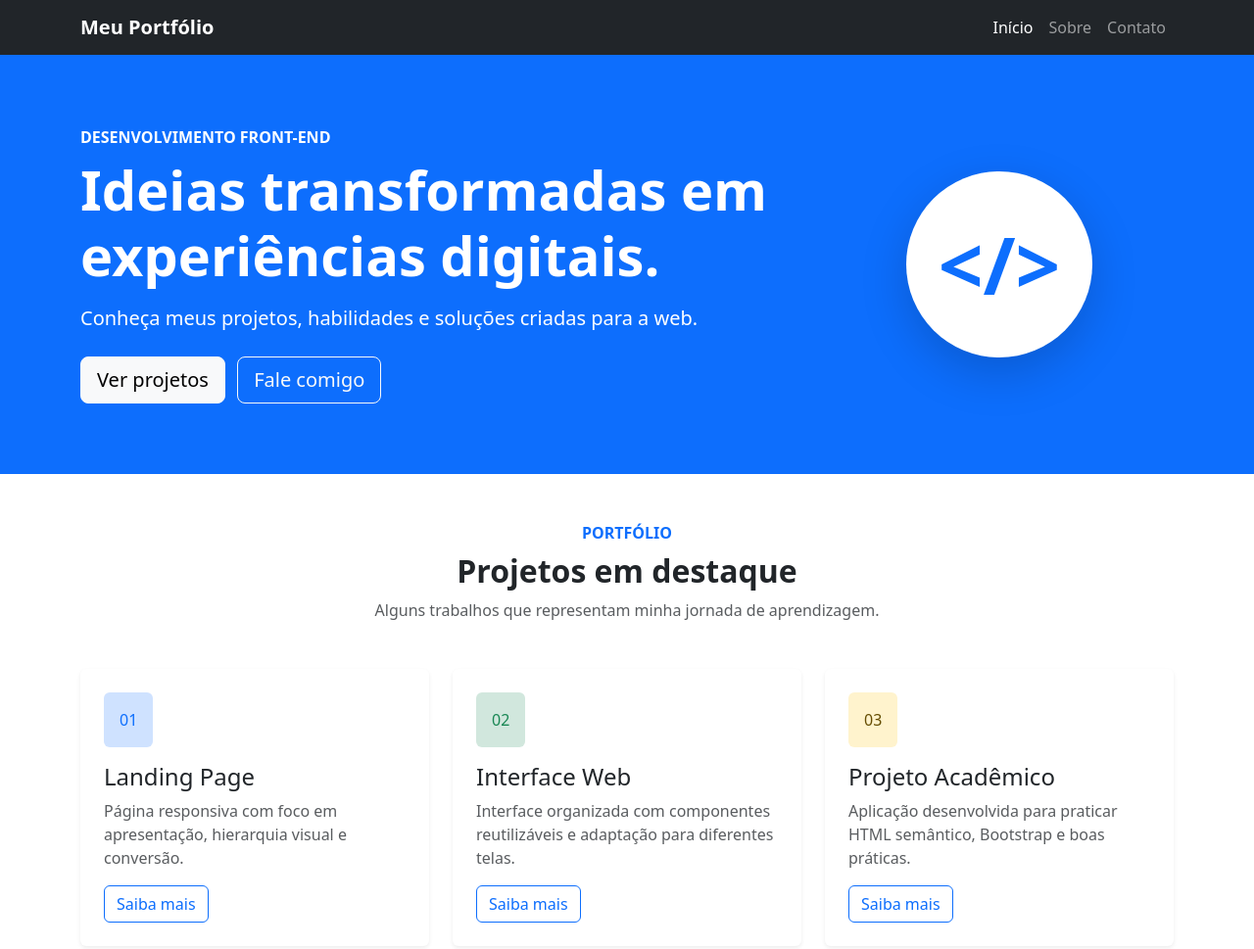
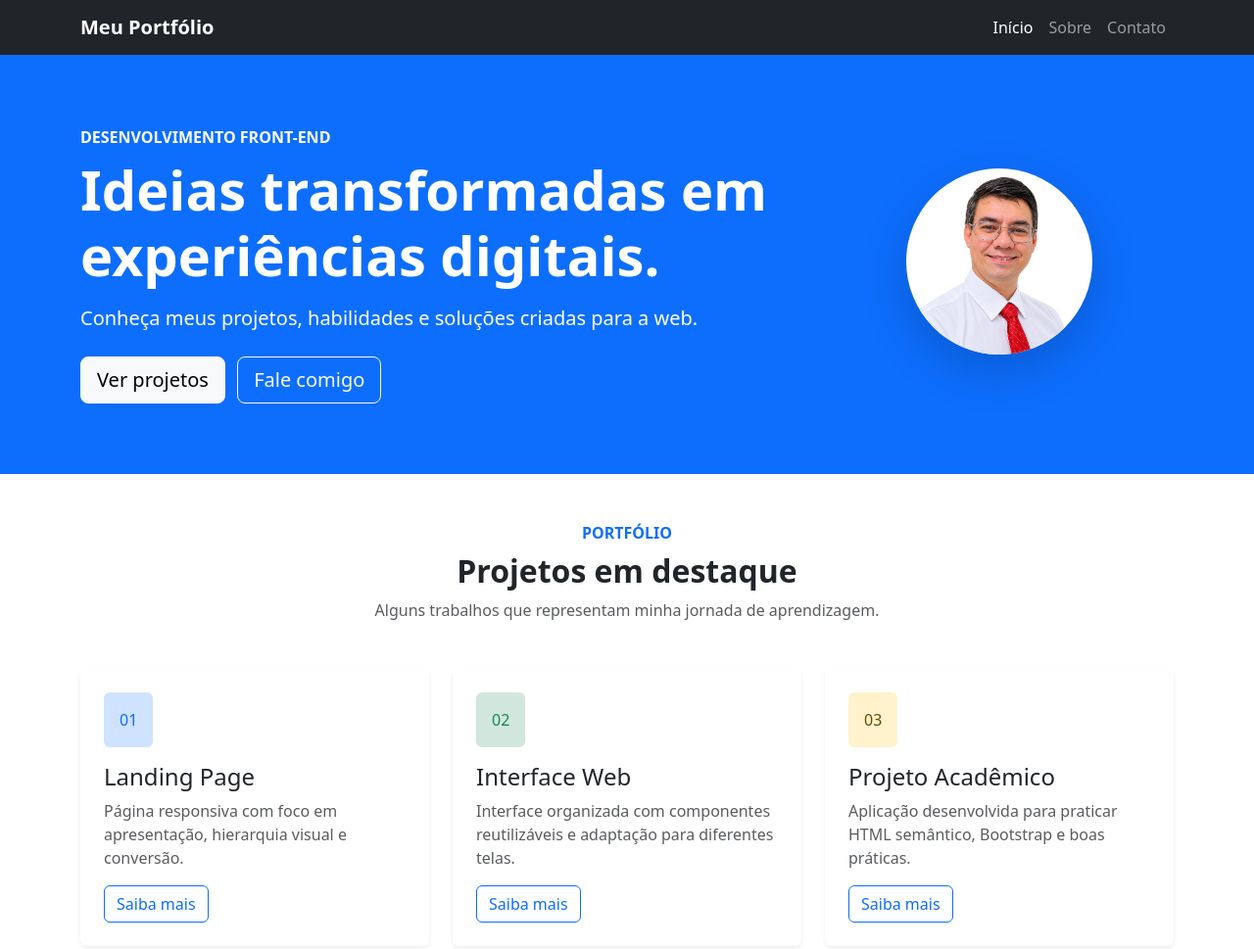
Before and after one commit to farlleyteschifes/1-semestre-projeto-final, a website: page index.html in a window 1280 px wide. Shown: the top 969 px of the page at 98% size. Drawn offline with nearby package versions, Linux system fonts and the light colour scheme.

Commit message:
Melhoria na imagem do profile

```diff
--- a/css/estilo.css
+++ b/css/estilo.css
@@ -0,0 +1,13 @@
+.profile-frame {
+    width: min(100%, 190px);
+    aspect-ratio: 1 / 1;
+    overflow: hidden;
+    border-radius: 50%;
+}
+
+.profile-image {
+    display: block;
+    width: 100%;
+    height: 100%;
+    object-fit: contain;
+}
--- a/index.html
+++ b/index.html
@@ -47,9 +47,9 @@
                         <a class="btn btn-outline-light btn-lg" href="contato.html">Fale comigo</a>
                     </div>
                     <div class="col-lg-4 text-center">
-                        <div class="bg-white text-primary rounded-circle d-inline-flex align-items-center justify-content-center shadow-lg"
-                            style="width: 190px; height: 190px;" aria-hidden="true">
-                            <span class="display-1 fw-bold">&lt;/&gt;</span>
+                        <div class="profile-frame bg-white d-inline-flex align-items-center justify-content-center shadow-lg"
+                            aria-hidden="true">
+                                <img class="profile-image" src="images/profile-190x190.png" alt="">
                         </div>
                     </div>
                 </div>
```
Also changed, not shown: images/profile-190x190.png (added), 1 other file.
